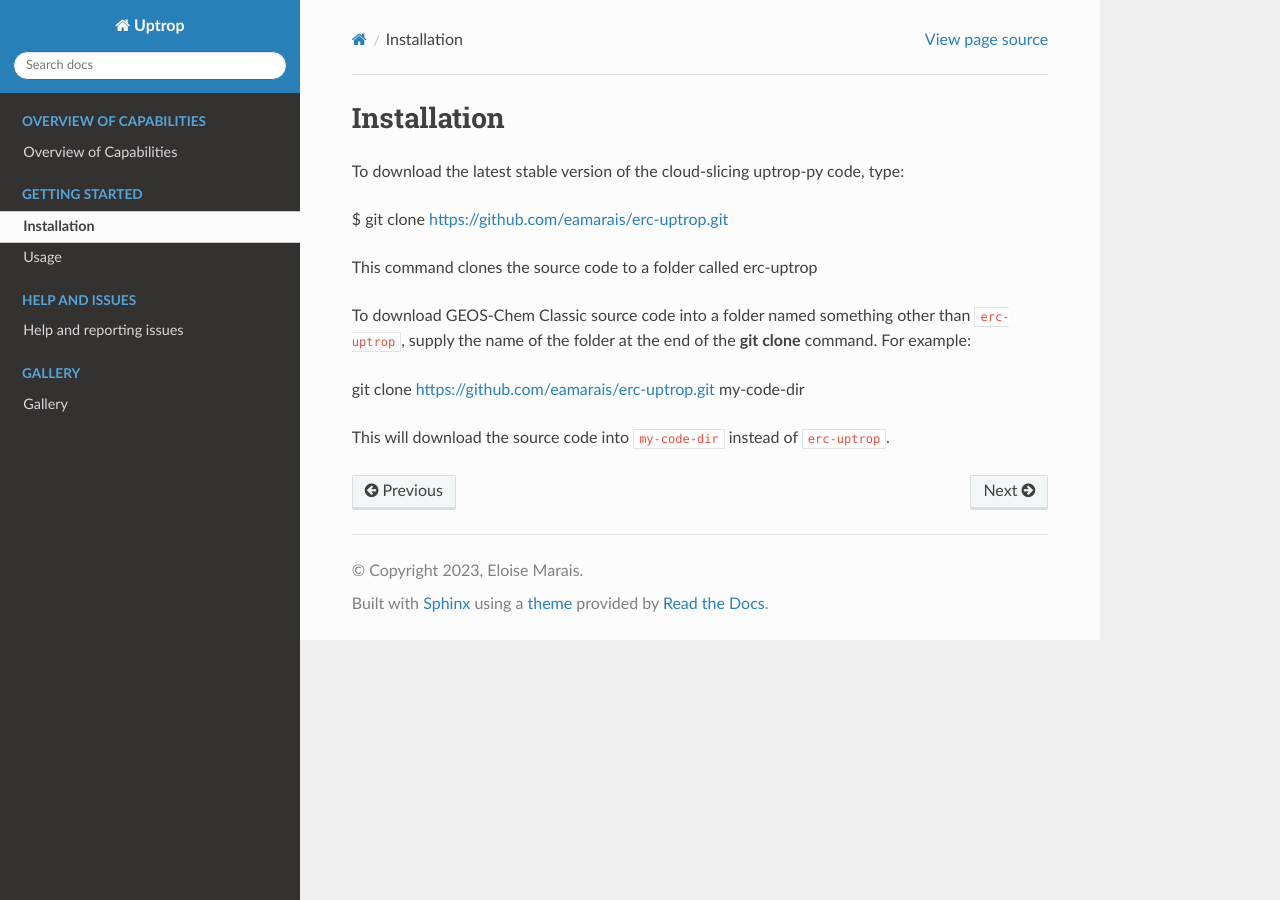
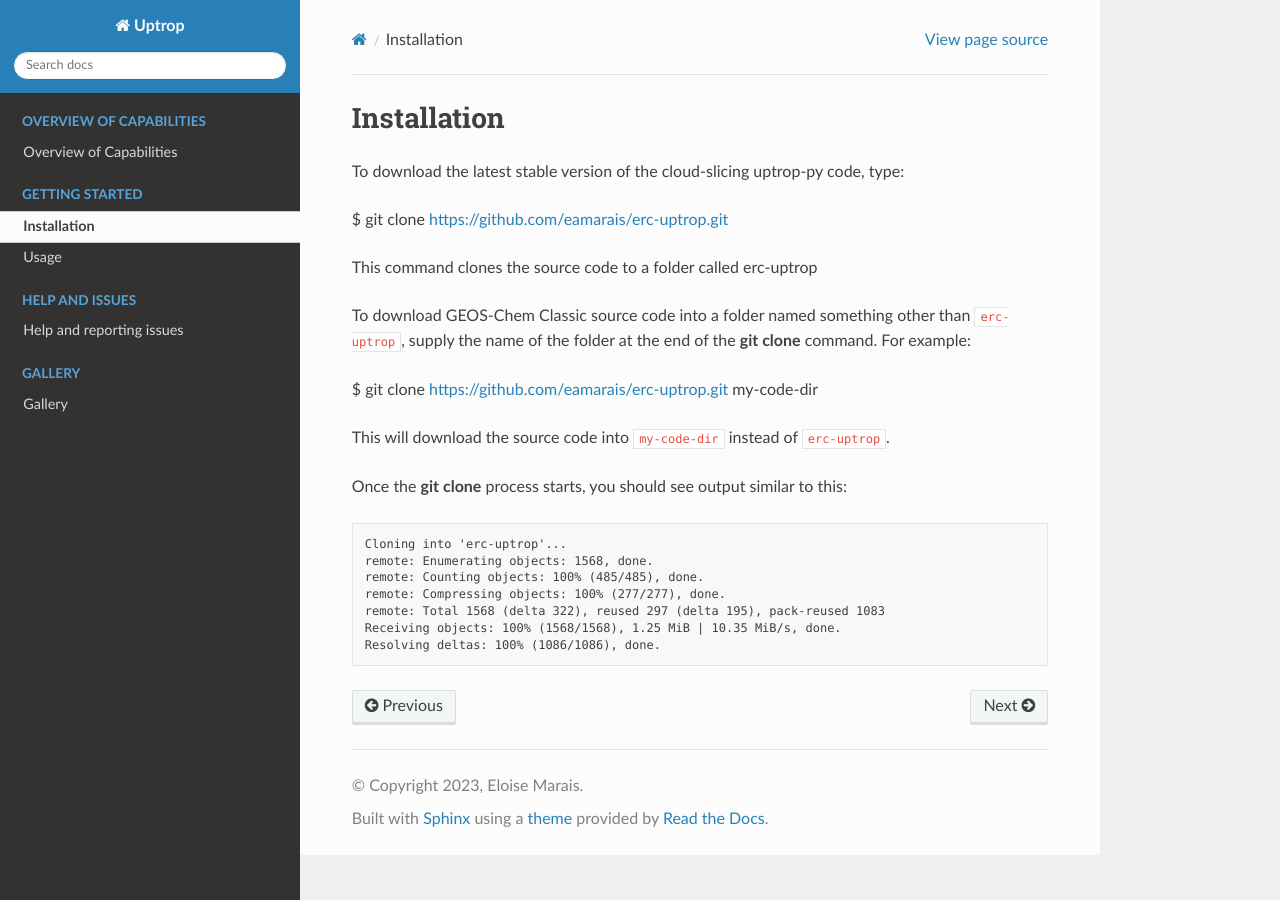
Before and after one commit to eamarais/erc-uptrop, a Sphinx documentation site: the page built from docs/source/Installation.rst, in a window 1280 px wide. Built offline with Sphinx 7.4.7 and the Read the Docs theme 2.0.0, drawn with Linux system fonts in a browser that asks for light colours.

Commit message:
Update Installation.rst

```diff
--- a/docs/source/Installation.rst
+++ b/docs/source/Installation.rst
@@ -9,6 +9,18 @@ This command clones the source code to a folder called erc-uptrop
 
 To download GEOS-Chem Classic source code into a folder named something other than :file:`erc-uptrop`, supply the name of the folder at the end of the :command:`git clone` command. For example:
 
-git clone https://github.com/eamarais/erc-uptrop.git my-code-dir
+$ git clone https://github.com/eamarais/erc-uptrop.git my-code-dir
 
 This will download the source code into :file:`my-code-dir` instead of :file:`erc-uptrop`.
+
+Once the :command:`git clone` process starts, you should see output similar to this:
+
+.. code-block:: text
+
+  Cloning into 'erc-uptrop'...
+  remote: Enumerating objects: 1568, done.
+  remote: Counting objects: 100% (485/485), done.
+  remote: Compressing objects: 100% (277/277), done.
+  remote: Total 1568 (delta 322), reused 297 (delta 195), pack-reused 1083
+  Receiving objects: 100% (1568/1568), 1.25 MiB | 10.35 MiB/s, done.
+  Resolving deltas: 100% (1086/1086), done.
```
